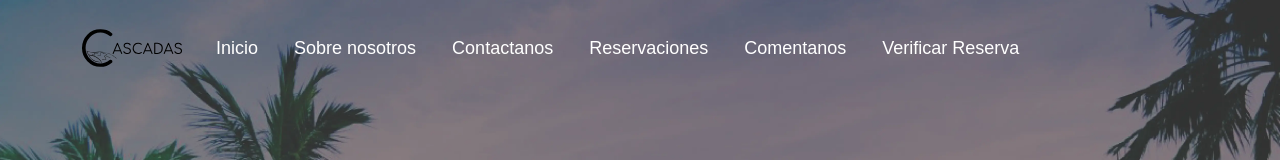
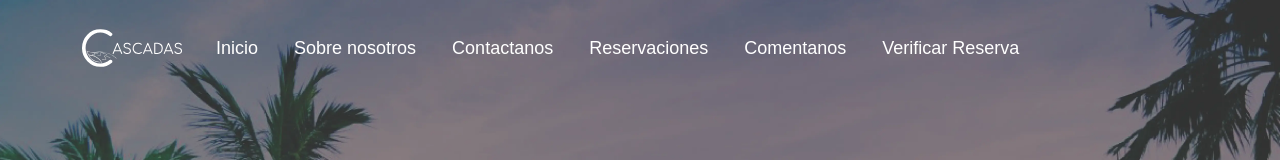
Before and after one commit to RodriguezKevin8/las_cascadas, a React (Vite) app in the folder React/: page / in a window 1280 px wide. Shown: the top 160 px of the page. Built offline with nearby package versions, Linux system fonts and the light colour scheme.

Commit message:
logo cambia de color

```diff
--- a/React/src/css/Navbar.css
+++ b/React/src/css/Navbar.css
@@ -1,8 +1,7 @@
-  :root{
+:root {
   --blanco: #fff;
   --negro: #000;
   --celeste: #8482f7;
-
 }
 
 .navbar-brand {
@@ -17,7 +16,6 @@
   margin-right: 10px;
 }
 
-
 .navbar-nav .nav-link {
   color: var(--blanco);
   font-size: 18px;
@@ -27,18 +25,17 @@
 .navbar-nav .nav-link:hover {
   color: var(--celeste);
 }
-  .flex{
+.flex {
   flex-direction: column;
   text-align: center;
 }
 @media (min-width: 992px) {
-       .flex{
+  .flex {
     flex-direction: row;
   }
 }
 
-
-.navbar{
+.navbar {
   z-index: 2;
 }
 .navbar-fixed {
@@ -46,10 +43,16 @@
   top: 0;
   left: 0;
   width: 100%;
-  background-color:#EEEFEB;
+  background-color: #eeefeb;
   transition: background-color 0.6s ease;
 }
 
 .navbar-fixed .navbar-nav .nav-link {
   color: #000;
 }
+.navbar-brand img {
+  filter: invert(100);
+}
+.navbar-fixed .navbar-brand img {
+  filter: none;
+}
```
Also changed, not shown: 1 other file (tests, documents, lock files or other folders). Lines whose indentation alone changed are shown as unchanged.
